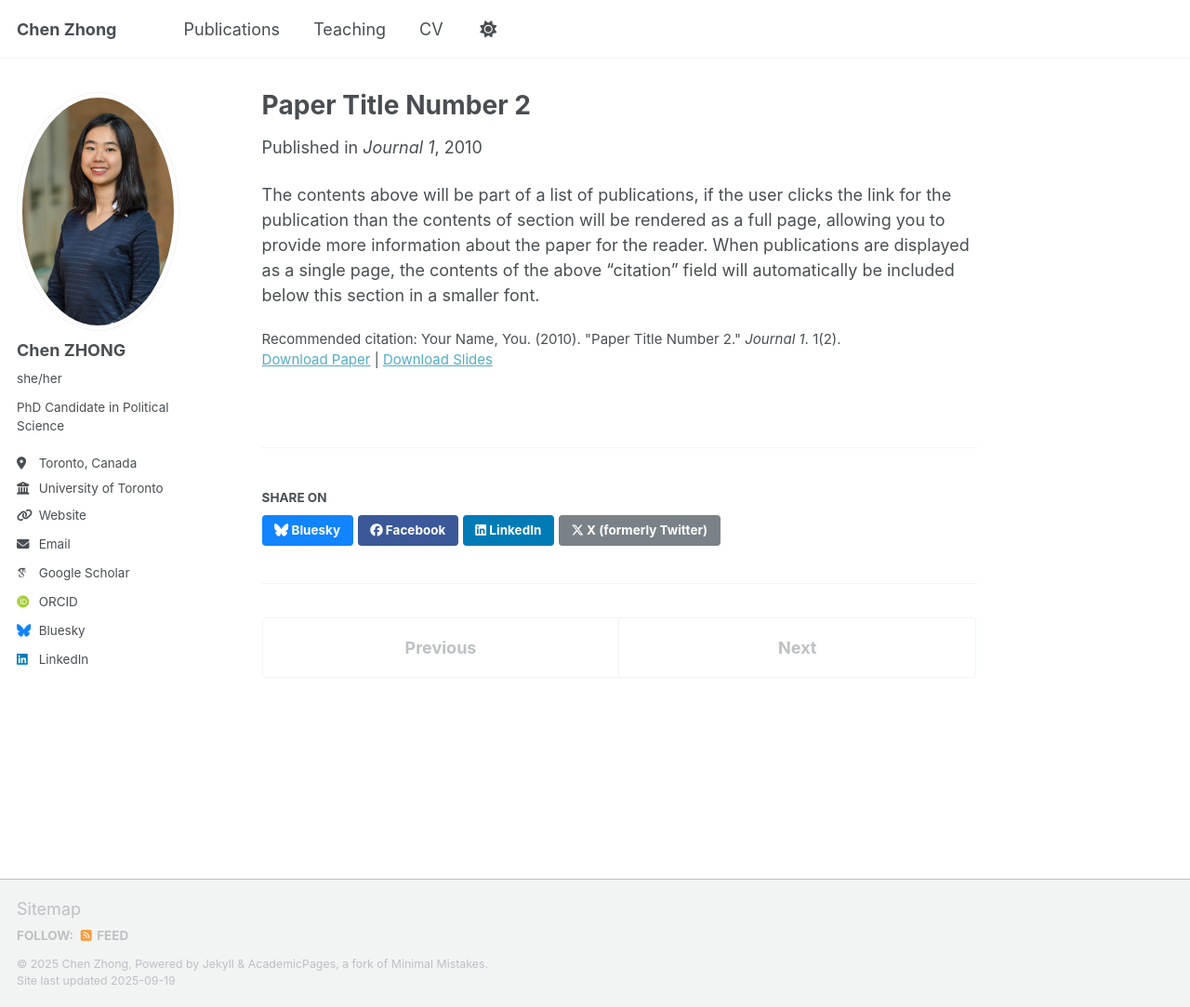
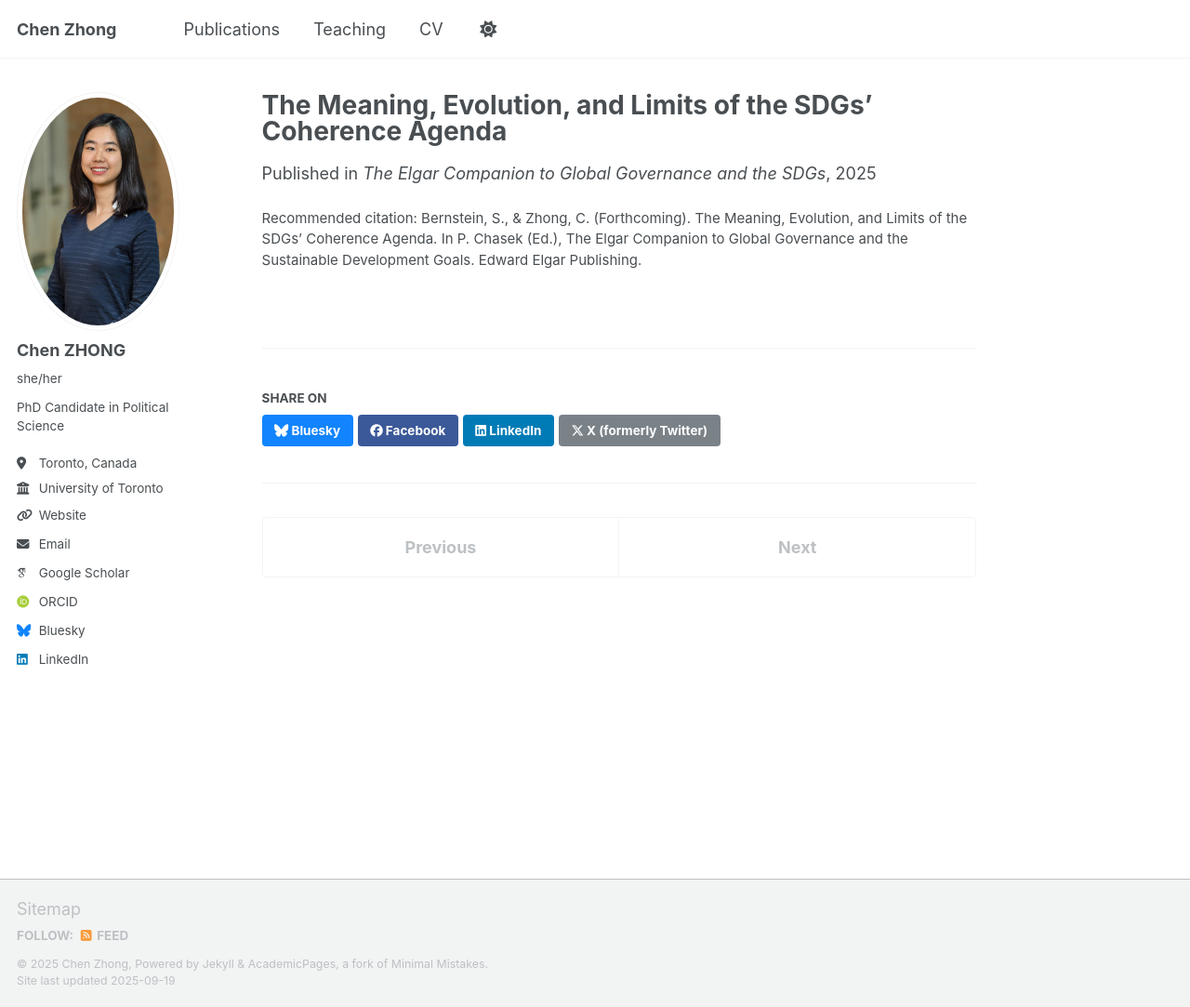
Before and after one commit to chenzhong8/chenzhong, a Jekyll site: the page built from _publications/2010-10-01-paper-title-number-2.md, in a window 1280 px wide and 1083 px high. Shown: the whole window at 93% size. Built offline with Jekyll 4.4.1, drawn with Linux system fonts in a browser that asks for light colours; some web fonts are replaced; a script that is not in the unit is left out.

Commit message:
Update book chapter.md

```diff
--- a/_publications/2010-10-01-paper-title-number-2.md
+++ b/_publications/2010-10-01-paper-title-number-2.md
@@ -1,14 +1,10 @@
 ---
-title: "Paper Title Number 2"
-collection: publications
-category: manuscripts
-permalink: /publication/2010-10-01-paper-title-number-2
-excerpt: 'This paper is about the number 2. The number 3 is left for future work.'
-date: 2010-10-01
-venue: 'Journal 1'
-slidesurl: 'http://academicpages.github.io/files/slides2.pdf'
-paperurl: 'http://academicpages.github.io/files/paper2.pdf'
-citation: 'Your Name, You. (2010). &quot;Paper Title Number 2.&quot; <i>Journal 1</i>. 1(2).'
+title: "The Meaning, Evolution, and Limits of the SDGs’ Coherence Agenda"
+authors:
+  - "Steven Bernstein"
+  - "Chen Zhong"
+date: 2025-01-01
+venue: "The Elgar Companion to Global Governance and the SDGs"
+status: "Forthcoming"
+citation: "Bernstein, S., & Zhong, C. (Forthcoming). The Meaning, Evolution, and Limits of the SDGs’ Coherence Agenda. In P. Chasek (Ed.), The Elgar Companion to Global Governance and the Sustainable Development Goals. Edward Elgar Publishing."
 ---
-
-The contents above will be part of a list of publications, if the user clicks the link for the publication than the contents of section will be rendered as a full page, allowing you to provide more information about the paper for the reader. When publications are displayed as a single page, the contents of the above "citation" field will automatically be included below this section in a smaller font.
```
